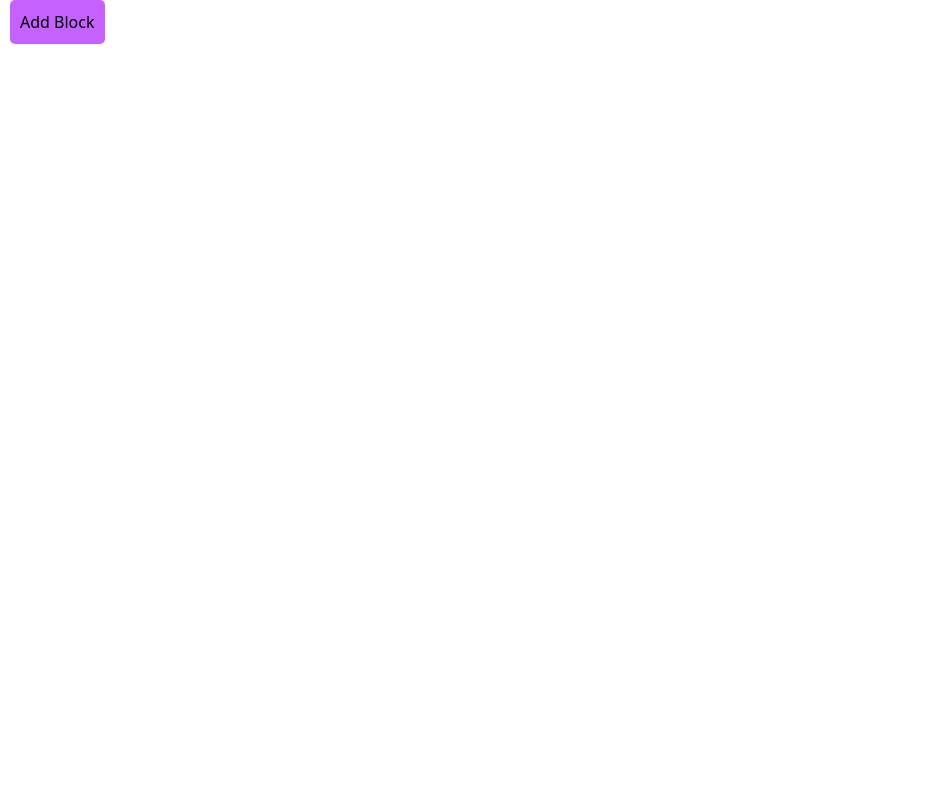
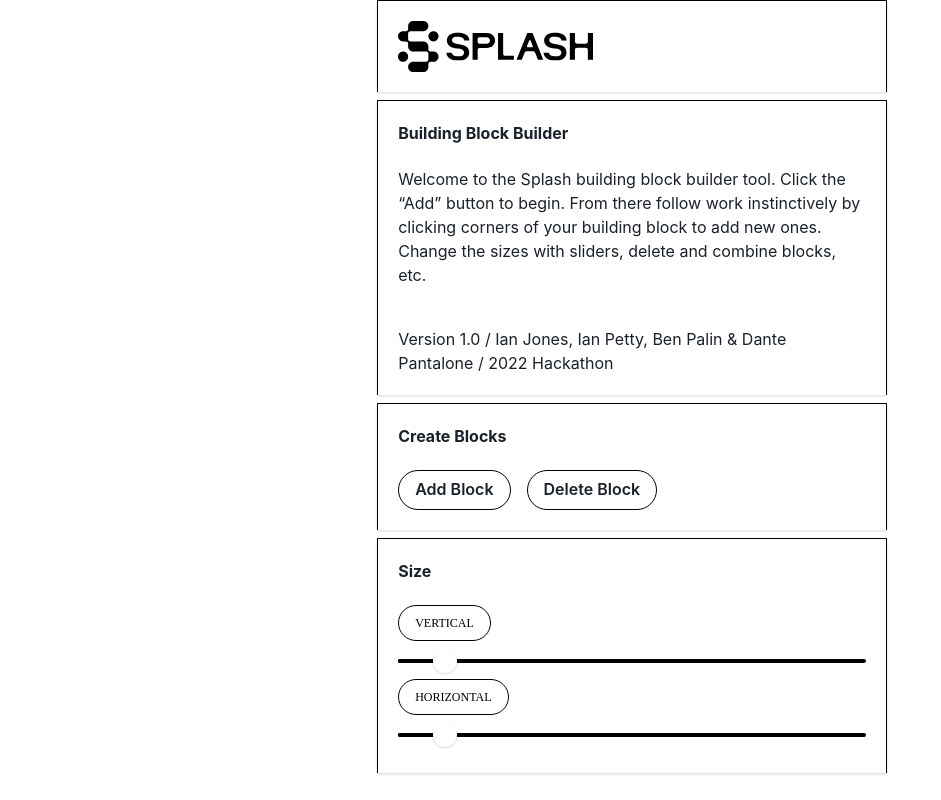
Before and after one commit to theianjones/building-block-builder, a React (Vite) app: page / in a window 1280 px wide. Shown: the whole page, without its empty margins (0-941 px from the left). Built offline with nearby package versions, Linux system fonts and the light colour scheme.

Commit message:
2 files modified, 4 added

```diff
--- a/src/App.jsx
+++ b/src/App.jsx
@@ -20,8 +20,20 @@
   NumberDecrementStepper,
   FormLabel,
   Container,
+  VStack,
+  Card,
+  CardBody,
+  CardHeader,
+  CardFooter,
+  Slider,
+  SliderMark,
+  SliderFilledTrack,
+  SliderThumb,
+  SliderTrack,
+  Badge,
 } from '@chakra-ui/react';
 import { ReactComponent as Hinge } from './assets/hinge.svg';
+import { ReactComponent as Logo } from './assets/logo.svg';
 import Modal from './Modal';
 import { documentToSVG, elementToSVG, inlineResources } from 'dom-to-svg';
 import { toSvg } from 'html-to-image';
@@ -399,14 +411,52 @@
 const App = () => {
   const [blocks, setBlocks] = useState([]);
   const [selectedBlock, setSelected] = useState();
+
+  const [sliderValue, setSliderValue] = useState(50);
+
+  const labelStyles = {
+    mt: '2',
+    ml: '-2.5',
+    fontSize: 'sm',
+  };
+
   return (
     <Container px="10">
-      <Flex direction="row" gap="16">
-        <Box as="aside" w={300} bgColor={'gray.300'}>
+      <Flex direction="row" gap="16px" alignItems="start">
+        <VStack align="left" alignItems="left">
+          <Card>
+            <CardBody alignContent="center">
+              <Logo />
+            </CardBody>
+          </Card>
+          <Card>
+            <CardHeader>
+              <h1>Building Block Builder</h1>
+            </CardHeader>
+            <CardBody>
+              <text>
+                Welcome to the Splash building block builder tool. Click the
+                “Add” button to begin. From there follow work instinctively by
+                clicking corners of your building block to add new ones. Change
+                the sizes with sliders, delete and combine blocks, etc.
+              </text>
+            </CardBody>
+            <CardFooter>
+              <text>
+                Version 1.0 / Ian Jones, Ian Petty, Ben Palin & Dante Pantalone
+                / 2022 Hackathon
+              </text>
+            </CardFooter>
+          </Card>
+          <Card>
+            <CardHeader>Create Blocks</CardHeader>
+            <CardBody>
               <Button
-            bgColor="primary"
-            padding={10}
-            borderRadius={5}
+                variant="outline"
+                padding={'8px 16px'}
+                border={'1px solid #000'}
+                borderRadius={100}
+                marginRight={4}
                 onClick={() => {
                   setBlocks(
                     blocks.concat({
@@ -420,7 +470,50 @@
               >
                 Add Block
               </Button>
-        </Box>
+              <Button
+                variant="outline"
+                padding={'8px 16px'}
+                border={'1px solid #000'}
+                borderRadius={100}
+                onClick={() => {
+                  setBlocks(
+                    blocks.concat({
+                      id: uuidv4(),
+                      color: 'black',
+                      height: 50,
+                      width: 50,
+                    })
+                  );
+                }}
+              >
+                Delete Block
+              </Button>
+            </CardBody>
+          </Card>
+          <Card>
+            <CardHeader>
+              <text>Size</text>
+            </CardHeader>
+            <CardBody>
+              <Badge variant="brandPrimary">Vertical</Badge>
+              <Slider defaultValue={50} min={0} max={500} step={50}>
+                <SliderTrack bg="black">
+                  <Box position="relative" right={10} />
+                  <SliderFilledTrack bg="black" />
+                </SliderTrack>
+                <SliderThumb boxSize={6} />
+              </Slider>
+              <Badge variant="brandPrimary">Horizontal</Badge>
+              <Slider defaultValue={50} min={0} max={500} step={50}>
+                <SliderTrack bg="black">
+                  <Box position="relative" right={10} />
+                  <SliderFilledTrack bg="black" />
+                </SliderTrack>
+                <SliderThumb boxSize={6} />
+              </Slider>
+            </CardBody>
+          </Card>
+        </VStack>
         <div>
           {blocks.map((block) => {
             return (
--- a/src/main.jsx
+++ b/src/main.jsx
@@ -1,19 +1,26 @@
-import React from "react";
-import ReactDOM from "react-dom/client";
-import App from "./App";
-import { ChakraProvider } from "@chakra-ui/react";
+import React from 'react';
+import ReactDOM from 'react-dom/client';
+import App from './App';
+import { ChakraProvider, extendTheme } from '@chakra-ui/react';
+import { cardTheme } from '../themeExtensions/cardTheme';
+import { badgeTheme } from '../themeExtensions/badgeTheme';
 
-ReactDOM.createRoot(document.getElementById("root")).render(
+const theme = extendTheme({
+  colors: {
+    primary: '#C562FF',
+    secondary: '#2BC2A1',
+    accent: '#E4FF45',
+    systemAccent: '#7DBDFF',
+  },
+  components: {
+    Card: cardTheme,
+    Badge: badgeTheme,
+  },
+});
+
+ReactDOM.createRoot(document.getElementById('root')).render(
   <React.StrictMode>
-    <ChakraProvider
-      theme={{
-        colors: {
-          primary: "#C562FF",
-          secondary: "#2BC2A1",
-          accent: "#E4FF45",
-        },
-      }}
-    >
+    <ChakraProvider theme={theme}>
       <App />
     </ChakraProvider>
   </React.StrictMode>
--- /dev/null
+++ b/themeExtensions/badgeTheme.jsx
@@ -0,0 +1,17 @@
+import { defineStyle, defineStyleConfig } from '@chakra-ui/react';
+
+const brandPrimary = defineStyle({
+  background: '#fff',
+  color: 'black',
+  fontFamily: 'serif',
+  fontWeight: 'normal',
+  border: '1px solid black',
+  borderRadius: '100px',
+  textTransform: 'uppercase',
+  padding: '8px 16px',
+  marginBottom: '8px',
+});
+
+export const badgeTheme = defineStyleConfig({
+  variants: { brandPrimary },
+});
--- /dev/null
+++ b/themeExtensions/cardTheme.jsx
@@ -0,0 +1,38 @@
+import { cardAnatomy } from '@chakra-ui/anatomy';
+import { createMultiStyleConfigHelpers } from '@chakra-ui/react';
+
+const { definePartsStyle, defineMultiStyleConfig } =
+  createMultiStyleConfigHelpers(cardAnatomy.keys);
+
+const baseStyle = definePartsStyle({
+  // define the part you're going to style
+  container: {
+    backgroundColor: '#fff',
+    // MozBorderRadiusTopleft: '25px',
+    border: '1px solid #000',
+    borderBottom: 'none',
+    margin: '0px',
+    marginTop: '0px',
+  },
+  header: {
+    fontWeight: 'bold',
+    paddingBottom: '2px',
+  },
+  body: {
+    // paddingTop: '2px',
+  },
+  footer: {
+    // paddingTop: '2px',
+  },
+});
+
+const sizes = definePartsStyle({
+  md: {
+    container: {
+      borderRadius: '0px',
+      marginTop: '0px !important',
+    },
+  },
+});
+
+export const cardTheme = defineMultiStyleConfig({ baseStyle, sizes });
--- /dev/null
+++ b/themeExtensions/theme.jsx
@@ -0,0 +1,15 @@
+import { extendTheme } from '@chakra-ui/react';
+import { cardTheme } from '../cardTheme';
+
+const theme = extendTheme({
+  colors: {
+    primary: '#C562FF',
+    secondary: '#2BC2A1',
+    accent: '#E4FF45',
+  },
+  components: {
+    Card: cardTheme,
+  },
+});
+
+export default theme;
```
Also changed, not shown: src/assets/logo.svg (added). Lines whose indentation alone changed are shown as unchanged.
